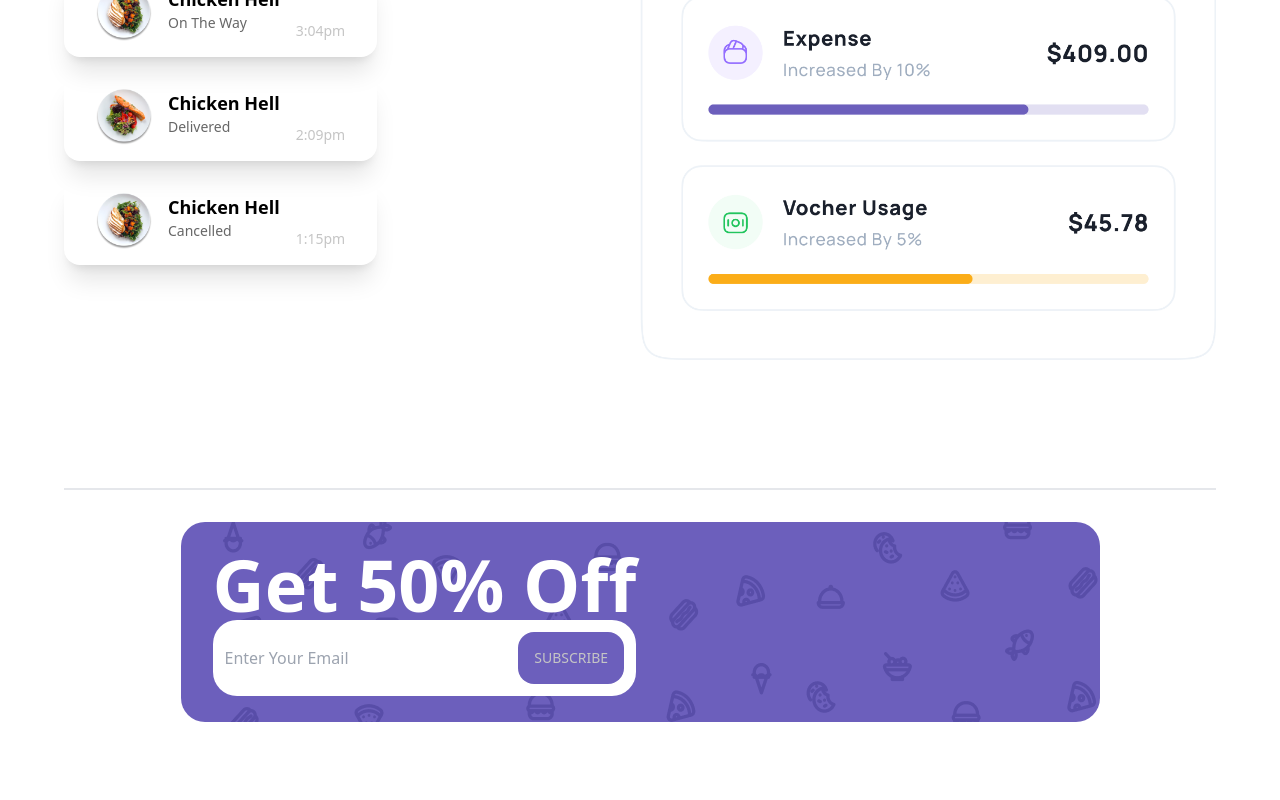
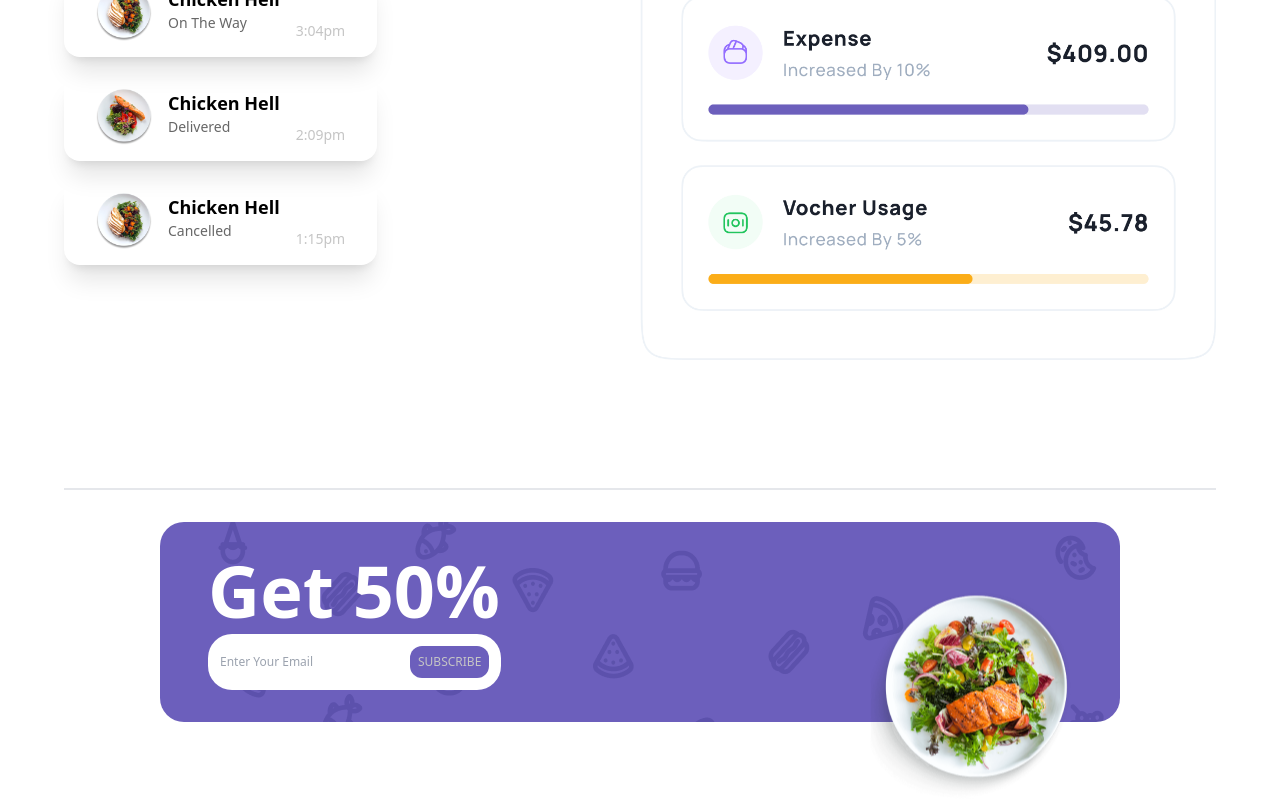
Before and after one commit to savitakatwe/Restaurant, a React (Vite) app: page /menu in a window 1280 px wide. Shown: the part 3300-4100 px from the top of the page. Before the commit the page ends 4022 px from the top, so only its background shows below. Built offline with nearby package versions, Linux system fonts and the light colour scheme.

Commit message:
discount card done

```diff
--- a/src/component/DiscountCard/DiscountCard.tsx
+++ b/src/component/DiscountCard/DiscountCard.tsx
@@ -1,39 +1,41 @@
-import MaskBg from "../../assets/MaskBg.png";
-import MaskBg2 from "../../assets/MaskBg2.png";
+import FoodImage1 from "../../assets/FoodImage1.png";
 
 const DiscountCard = () => {
   return (
     <>
       <div
         className={
-          "bg-purple-primary w-fit flex items-center justify-center border-none rounded-3xl overflow-hidden m-auto"
+          "bg-purple-primary w-3/4  flex flex-col md:flex-row rounded-3xl m-auto justify-between px-4 py-4 md:px-12 bg-hero-pattern"
         }
       >
-        <div className={"flex flex-row relative justify-between items-center "}>
-          <img src={MaskBg2} alt={"MaskGroupImage2"} />
-          <img src={MaskBg} alt={"MaskGroupImage1"} />
-          <div className={"absolute ml-8"}>
-            <p className={" md:text-7xl text-2xl text-white font-bold "}>
-              Get 50% Off
+        <div className={"flex flex-col justify-center py-4"}>
+          <p className={" md:text-7xl text-3xl text-white font-bold "}>
+            Get 50%
           </p>
           <div
             className={
-                "bg-white flex flex-row justify-between h-fit p-3 gap-4 rounded-3xl overflow-hidden "
+              "bg-white flex flex-row justify-end items-center p-2 md:p-3 md:gap-4 md:mt-2 rounded-3xl overflow-hidden "
             }
           >
             <input
               placeholder={"Enter Your Email "}
-                className={" bg-transparent"}
+              className={" bg-transparent text-xs"}
             />
             <button
               className={
-                  "bg-purple-primary md:p-4 text-gray-primary text-sm rounded-2xl"
+                "bg-purple-primary md:p-2 text-gray-primary text-xs  p-2 rounded-xl"
               }
             >
               SUBSCRIBE
             </button>
           </div>
         </div>
+        <div className={"h-24"}>
+          <img
+            src={FoodImage1}
+            alt={"FoodImage1"}
+            className={"md:translate-y-1/4 translate-y-1"}
+          />
         </div>
       </div>
     </>
--- a/tailwind.config.js
+++ b/tailwind.config.js
@@ -17,6 +17,9 @@ export default {
                 'gray-secondary': '#DBD9EE',
                 'yellow-primary': '#DAA31A',
                 'yellow-secondary': '#F7EDD0',
+            },
+            backgroundImage: {
+                'hero-pattern': "url('/MaskGroupFull.png')",
             }
         },
     },
```
Also changed, not shown: public/MaskGroupFull.png (added). Lines whose indentation alone changed are shown as unchanged.
